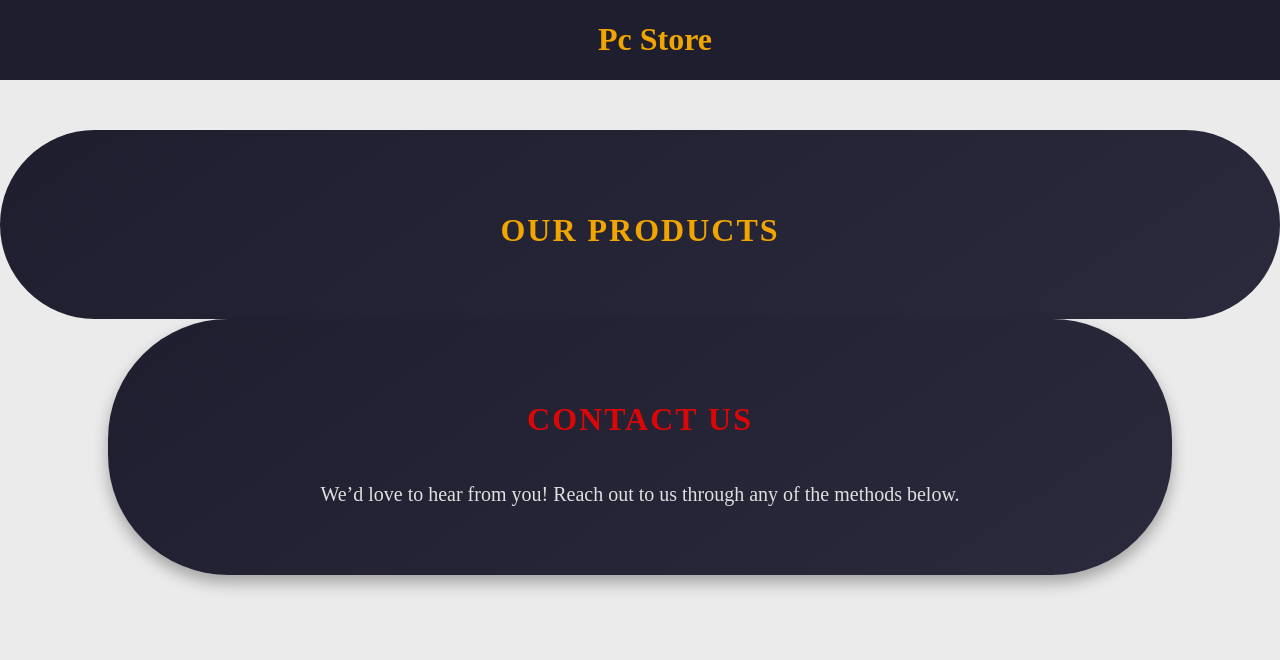
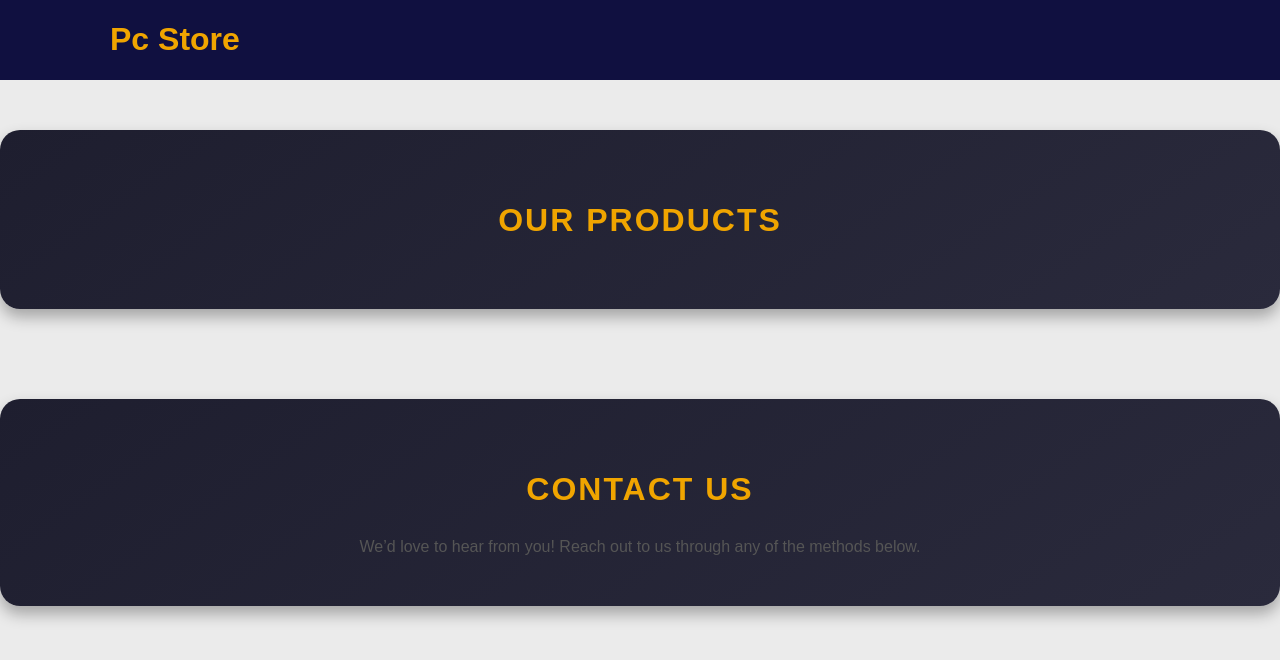
Before and after one commit to saifahmed34/Ecommerce-Website, a Flask app: template FlaskProject/templates/index.html in a window 1280 px wide. Shown: the top 660 px of the page. Run offline with Flask 3, Linux system fonts and the light colour scheme; the template is opened without the code that fills it, so the values that code supplies are empty.

Commit message:
Update styles.css

```diff
--- a/FlaskProject/static/styles.css
+++ b/FlaskProject/static/styles.css
@@ -1,111 +1,37 @@
+/* General Styles */
 body {
     padding: 0;
     margin: 0;
-    background-color: rgb(235, 235, 235);
+    background-color: #ebebeb;
     scroll-behavior: smooth;
+    font-family: Arial, sans-serif;
 }
+
+/* Header Styles */
 header {
-    background-color: #1E1E2F;
+    background-color: #101040;
     display: flex;
-    justify-content: center;
+    justify-content: space-between;
     align-items: center;
     padding: 0 80px;
 }
+
 .logo {
-    color: #F0A500;
+    color: #f0a500;
     text-decoration: none;
     margin-left: 30px;
 }
 
-
-.vision {
-    background: linear-gradient(145deg, #1E1E2F, #2A2A3C);
-    display: flex;
-    flex-direction: column;
-    align-items: center;
-    justify-content: center;
-    text-align: center;
-    margin-top: 50px;
-    padding: 50px 20px;
-    border-radius: 120px;
-    margin-left: auto;
-    margin-right: auto;
-}
-.vision h3 {
-    color: #F0A500;
-    font-size: 32px;
-    margin-bottom: 20px;
-    font-weight: bold;
-    text-transform: uppercase;
-    letter-spacing: 2px;
-}
-
-
-
-.contact {
-    background: linear-gradient(145deg, #1E1E2F, #2A2A3C);
-    display: flex;
-    flex-direction: column;
-    align-items: center;
-    text-align: center;
-    padding: 50px 20px;
-    border-radius: 120px;
-    box-shadow: 0 8px 15px rgba(0, 0, 0, 0.3);
-    max-width: 80%;
-    margin-left: auto;
-    margin-right: auto;
-    margin-bottom: 50px;
-}
-.contact h3 {
-    color: #dd0606;
-    font-size: 32px;
-    margin-bottom: 20px;
-    font-weight: bold;
-    text-transform: uppercase;
-    letter-spacing: 2px;
-}
-.contact p {
-    color: #E0E0E0;
-    font-size: 20px;
-    line-height: 1.6;
-    margin-bottom: 15px;
-    max-width: 700px;
-}
-.contact a {
-    color: #F0A500;
-    text-decoration: none;
-    font-weight: bold;
-    transition: color 0.3s ease;
-}
-
-
-.category {
-    background: linear-gradient(145deg, #1E1E2F, #2A2A3C);
-    padding: 40px 20px;
-    border-radius: 20px;
-    box-shadow: 0 8px 15px rgba(0, 0, 0, 0.3);
-    max-width: 80%;
-    margin-left: auto;
-    margin-right: auto;
-    text-align: center;
-    margin-bottom: 40px;
-}
-.category h3 {
-    color: #F0A500;
-    font-size: 32px;
-    margin-bottom: 30px;
-    font-weight: bold;
-    text-transform: uppercase;
-    letter-spacing: 2px;
-}
+/* Products Section */
 .products {
     display: flex;
     justify-content: space-around;
     flex-wrap: wrap;
     gap: 20px;
 }
+
 .product {
-    background: #FFFFFF;
+    background-color: #fff;
     border-radius: 10px;
     box-shadow: 0 4px 10px rgba(0, 0, 0, 0.2);
     padding: 20px;
@@ -113,10 +39,12 @@ header {
     text-align: center;
     transition: transform 0.3s ease, box-shadow 0.3s ease;
 }
+
 .product:hover {
     transform: translateY(-10px);
     box-shadow: 0 8px 20px rgba(0, 0, 0, 0.4);
 }
+
 .product img {
     width: 100%;
     height: auto;
@@ -124,23 +52,56 @@ header {
     margin-bottom: 15px;
     max-height: 300px;
 }
+
 .product h4 {
-    color: #1E1E2F;
+    color: #1e1e2f;
     font-size: 20px;
     margin-bottom: 10px;
     font-weight: bold;
 }
+
 .product p {
     color: #555;
     font-size: 16px;
     margin-bottom: 10px;
 }
 
+.product p:last-of-type {
+    font-weight: bold;
+    color: #f0a500;
+}
+
+
+/* Vision and Contact Sections */
+.vision, .contact {
+    background: linear-gradient(145deg, #1e1e2f, #2a2a3c);
+    padding: 40px 20px;
+    margin: 50px auto 40px;
+    border-radius: 20px;
+    box-shadow: 0 8px 15px rgba(0, 0, 0, 0.3);
+    max-width: 1440px;
+    text-align: center;
+}
+
+.vision h3, .contact h3 {
+    color: #f0a500;
+    font-size: 32px;
+    margin-bottom: 30px;
+    font-weight: bold;
+    text-transform: uppercase;
+    letter-spacing: 2px;
+}
+
+.contact p {
+    color: #555;
+    font-size: 16px;
+    margin-bottom: 10px;
+}
 
 
 /* Media Queries for Mobile */
 @media (max-width: 600px) {
-    header, .cat-bar {
+    header {
         flex-direction: column;
         align-items: flex-start;
         padding: 10px 20px;
@@ -149,7 +110,7 @@ header {
         margin-left: 0;
         margin-top: 10px;
     }
-    .vision, .contact, .category {
+    .vision, .contact {
         padding: 20px 10px;
         width: 90%;
     }
```
